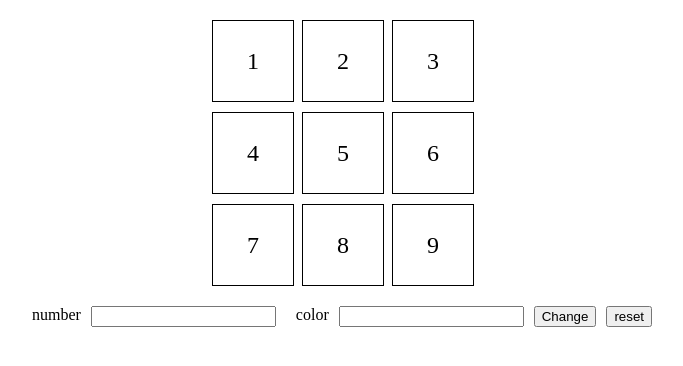
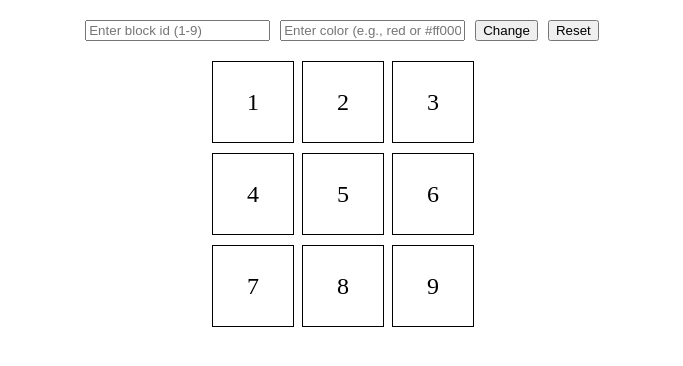
Before and after one commit to acciojob/Replit-Asian-Paints-Naman1000, a website: page main.html in a window 1280 px wide. Shown: the whole page, without its empty margins (298-981 px from the left). Drawn offline with Linux system fonts and the light colour scheme.

Commit message:
created a submission

```diff
--- a/main.html
+++ b/main.html
@@ -1,15 +1,21 @@
+
 <!DOCTYPE html>
+<html>
+<head>
+  <link rel="stylesheet" href="styles.css">
+</head>
+<body>
 
-<html>
+  <div class="controls">
+    <input id="block_id" placeholder="Enter block id (1-9)" />
+    <input id="colour_id" placeholder="Enter color (e.g., red or #ff0000)" />
+    <button id="change_button">Change</button>
+    <button id="Reset">Reset</button>
+  </div>
 
-<head>
-	<link rel="stylesheet" href="styles.css">
-</head>
-
-<body>
-	<!-- the entire body must be written by student -->
-	<div id= "grid-container">
-	<div class="grid-item" id="1">1</div>
+  <div id="grid-container">
+    <!-- 3x3 grid -->
+    <div class="grid-item" id="1">1</div>
     <div class="grid-item" id="2">2</div>
     <div class="grid-item" id="3">3</div>
     <div class="grid-item" id="4">4</div>
@@ -18,22 +24,9 @@
     <div class="grid-item" id="7">7</div>
     <div class="grid-item" id="8">8</div>
     <div class="grid-item" id="9">9</div>
-	</div>
+  </div>
 
-	<div class="controls">
-	<label>number</label>
-	<input type="text" id="input=id"><br>
-
-	<label>color</label>
-	<input type="text" id="color-id">
-
-	<button id="change_button">Change</button>
-	<button id="Reset">reset</button>
-	</div>
-
-    <script type="text/javascript" src="./script.js">
-</script>
+  <script src="script.js"></script>
 
 </body>
-
 </html>
--- a/styles.css
+++ b/styles.css
@@ -1,17 +1,9 @@
-/*  your css code here. If applicable */
-#grid-container{
-	display:grid;
-	grid-template-columns: repeat(3, 80px);
+#grid-container {
+  display: grid;
+  grid-template-columns: repeat(3, 80px);
   grid-gap: 10px;
   margin: 20px auto;
   width: fit-content;
-}
-
-.controls {
-  display: flex;
-  justify-content: center;
-  gap: 10px;
-  margin-top: 20px;
 }
 
 .grid-item {
@@ -24,3 +16,10 @@
   justify-content: center;
   font-size: 24px;
 }
+
+.controls {
+  display: flex;
+  justify-content: center;
+  gap: 10px;
+  margin-top: 20px;
+}
```
